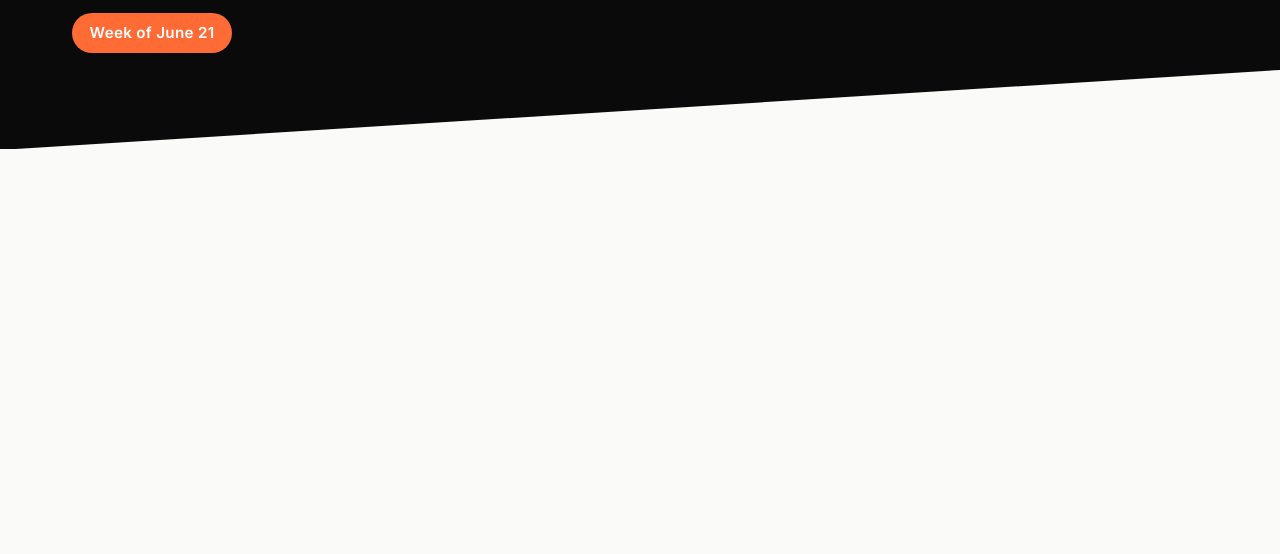
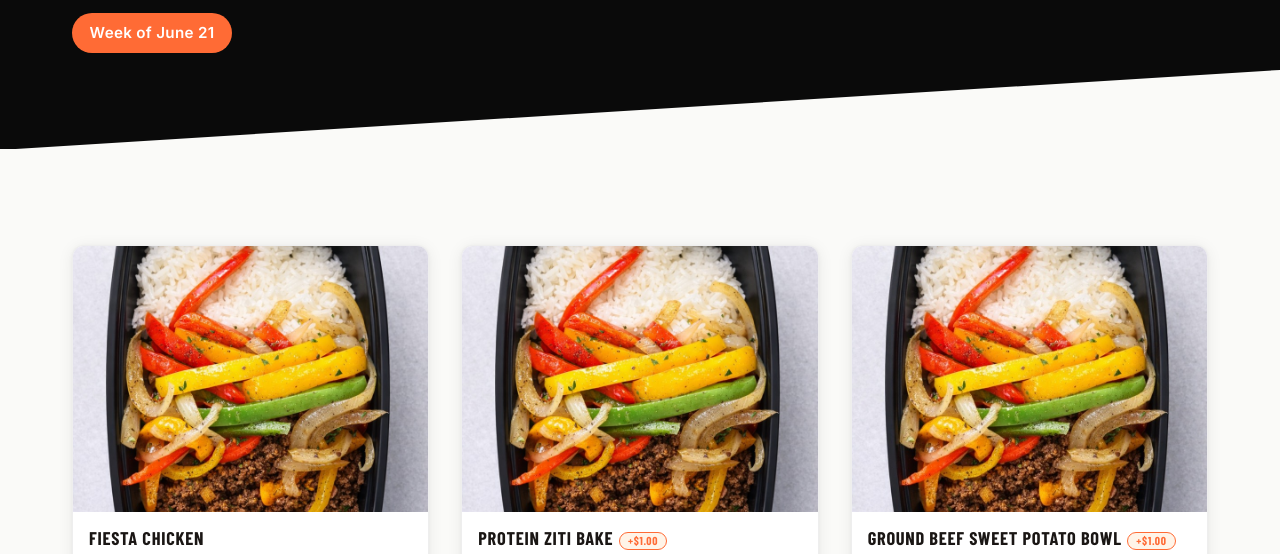
Before and after one commit to brycenwood321/gainztrain-website, a website: page menu/index.html in a window 1280 px wide. Shown: the part 395-949 px from the top of the page. Drawn offline with nearby package versions, Linux system fonts and the light colour scheme; a web font is replaced by a local one.

Commit message:
Fix /menu blank cards: reveal dynamically-injected meal cards
The .fade-up observer in main.js runs once at load and never sees the
meal cards (injected after the menus.json fetch resolves), so they stayed
at opacity:0 = invisible white space. Add .visible to them after injection.

Co-Authored-By: Claude Opus 4.8 (1M context) <noreply@anthropic.com>

```diff
--- a/menu/index.html
+++ b/menu/index.html
@@ -182,7 +182,8 @@
         var wkStr = wk.toLocaleDateString('en-US', { month: 'long', day: 'numeric' });
         document.getElementById('weekPill').textContent = 'Week of ' + wkStr;
 
-        document.getElementById('menuGrid').innerHTML = cur.meals.map(function (m) {
+        var grid = document.getElementById('menuGrid');
+        grid.innerHTML = cur.meals.map(function (m) {
           var up = Number(m.upcharge_per_meal) > 0
             ? '<span class="menu-upcharge">+$' + Number(m.upcharge_per_meal).toFixed(2) + '</span>' : '';
           var emoji = esc(m.emoji || '');
@@ -203,6 +204,12 @@
             '<div class="macro-pill"><span class="macro-val">' + esc(m.calories) + '</span><span class="macro-key">Cal</span></div>' +
             '</div></div></div>';
         }).join('');
+        // main.js's fade-up observer already ran on the initial DOM, so it never
+        // sees these dynamically-injected cards. Reveal them directly (rAF lets the
+        // opacity:0 paint first so the transition still animates).
+        requestAnimationFrame(function () {
+          grid.querySelectorAll('.fade-up').forEach(function (el) { el.classList.add('visible'); });
+        });
         document.getElementById('menuLoading').style.display = 'none';
       } catch (e) {
         document.getElementById('menuLoading').style.display = 'none';
```
